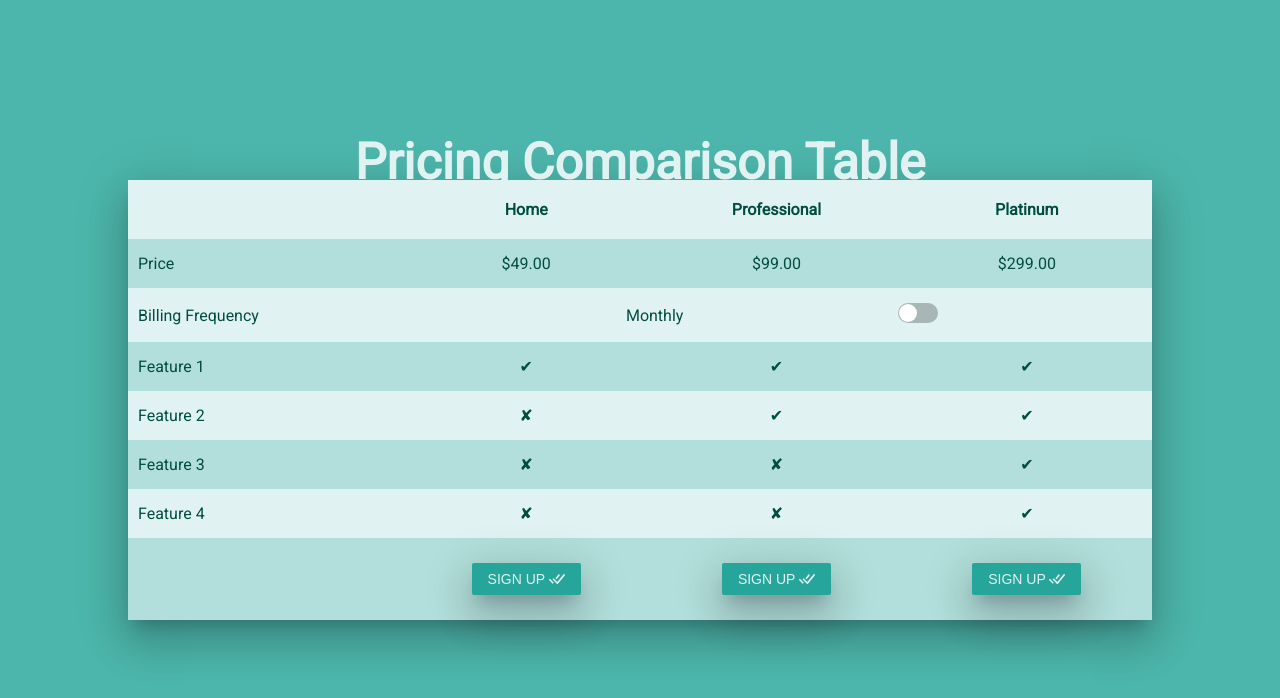
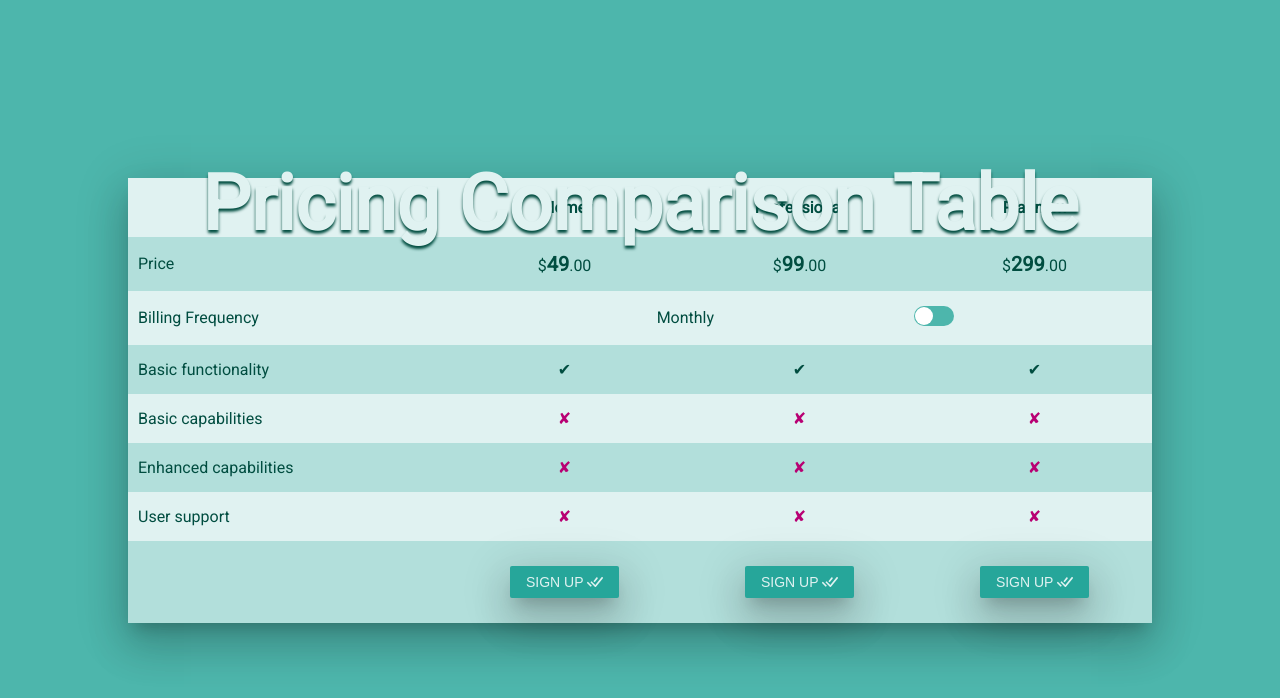
Before and after one commit to imhul/demo-table, a website built with Parcel: page src/index.html in a window 1280 px wide. Built offline with nearby package versions, Linux system fonts and the light colour scheme; files whose address does not match are found by name.

Commit message:
fix: minor fixes. Part 2

```diff
--- a/src/data/data.json
+++ b/src/data/data.json
@@ -5,19 +5,19 @@
     "monthlyPrice": 49,
     "features": [
       {
-        "name": "Feature 1",
+        "name": "Basic functionality",
         "exist": true
       },
       {
-        "name": "Feature 2",
+        "name": "Basic capabilities",
         "exist": false
       },
       {
-        "name": "Feature 3",
+        "name": "Enhanced capabilities",
         "exist": false
       },
       {
-        "name": "Feature 4",
+        "name": "User support",
         "exist": false
       }
     ]
@@ -28,19 +28,19 @@
     "monthlyPrice": 99,
     "features": [
       {
-        "name": "Feature 1",
+        "name": "Basic functionality",
         "exist": true
       },
       {
-        "name": "Feature 2",
+        "name": "Basic capabilities",
         "exist": true
       },
       {
-        "name": "Feature 3",
+        "name": "Enhanced capabilities",
         "exist": false
       },
       {
-        "name": "Feature 4",
+        "name": "User support",
         "exist": false
       }
     ]
@@ -51,19 +51,19 @@
     "monthlyPrice": 299,
     "features": [
       {
-        "name": "Feature 1",
+        "name": "Basic functionality",
         "exist": true
       },
       {
-        "name": "Feature 2",
+        "name": "Basic capabilities",
         "exist": true
       },
       {
-        "name": "Feature 3",
+        "name": "Enhanced capabilities",
         "exist": true
       },
       {
-        "name": "Feature 4",
+        "name": "User support",
         "exist": true
       }
     ]
--- a/src/js/signUp.js
+++ b/src/js/signUp.js
@@ -1,6 +1,6 @@
 const signUp = (planName, period) => {
   console.log(
-    `Signing up for ${String(planName).toUpperCase()} plan` +
+    `Signing up for ${String(planName).toUpperCase()} plan ` +
       `and ${String(period).toUpperCase()} billing frequency!`
   )
   // Code to sign up user for plan
--- a/src/js/table.js
+++ b/src/js/table.js
@@ -8,7 +8,12 @@ const icon = new URL('../assets/svg/double-check-icon.svg', import.meta.url)
 const updateTable = () => {
   period = period === 'monthly' ? 'yearly' : 'monthly'
   const periodCell = document.getElementById('period')
+  const buttons = document.querySelectorAll('.ripple')
   periodCell.innerHTML = period
+
+  buttons.forEach((button) => {
+    button.setAttribute('data-period', period)
+  })
 
   data.forEach((item) => {
     const price = document.getElementById(`price-${item.name}`)
@@ -56,7 +61,7 @@ export const createTable = () => {
       'Price',
       ...data.map(
         (item) =>
-          `$<span id="price-${item.name}">${item.monthlyPrice}</span>.00`
+          `$<span class="number" id="price-${item.name}">${item.monthlyPrice}</span>.00`
       ),
     ],
     [
@@ -68,10 +73,15 @@ export const createTable = () => {
   ]
 
   for (let i = 1; i <= data[0].features.length; i++) {
-    const featureName = `Feature ${i}`
+    const featureName = data[0].features[i - 1].name
+    const isFeatureExists = data[0].features[i - 1].exist
     const featureRow = [
       featureName,
-      ...data.map((item) => (item.features[i - 1].exist ? '✔' : '✘')),
+      ...data.map(
+        () =>
+          `<span class="icon ${isFeatureExists ? 'exists' : ''}">` +
+          `${isFeatureExists ? '✔' : '✘'}</span>`
+      ),
     ]
     rows.push(featureRow)
   }
@@ -82,7 +92,8 @@ export const createTable = () => {
     ...data.map(
       (item) =>
         `<button class="ripple" data-period="${period}" ` +
-        `data-plan="${item.name}">Sign Up <img src="${icon}" width="16" alt="check icon" /></button>`
+        `data-plan="${item.name}">Sign Up <img src="${icon}"` +
+        `width="16" alt="check icon" /></button>`
     ),
   ]
 
--- a/src/scss/common.scss
+++ b/src/scss/common.scss
@@ -32,11 +32,11 @@ main {
   flex-flow: column wrap;
   justify-content: center;
 
-  @media all and (min-width: rem(430)) {
+  @media screen and (min-width: rem(430)) {
     width: 90%;
   }
 
-  @media (min-width: rem(768)) {
+  @media screen and (min-width: rem(768)) {
     width: 80%;
   }
 }
--- a/src/scss/components/btn.scss
+++ b/src/scss/components/btn.scss
@@ -1,22 +1,24 @@
 button {
   border: none;
   border-radius: rem(2);
-  height: rem(32);
-  padding: 0 rem(16);
+  height: rem(26);
+  padding: 0 rem(12);
   text-align: center;
   text-decoration: none;
   text-transform: uppercase;
   cursor: pointer;
-  color: white;
+  color: var(--color-primary);
   background-color: var(--color-btn);
   box-shadow: var(--box-shadow);
   outline: none;
 
-  @include font(rem(14), var(--weight-500), rem(32), var(--color-primary));
+  @include font(rem(12), var(--weight-500), rem(26), var(--color-primary));
 
   &.ripple {
     background-position: center;
-    transition: background 0.8s;
+    transition:
+      background var(--transition-long-time),
+      box-shadow var(--transition-time);
 
     &:focus {
       background-color: var(--color-btn-focus);
@@ -35,4 +37,19 @@ button {
       transition: background 0s;
     }
   }
+
+  img {
+    display: none;
+
+    @media screen and (min-width: rem(768)) {
+      display: inline-block;
+    }
+  }
+
+  @media screen and (min-width: rem(768)) {
+    height: rem(32);
+    padding: 0 rem(16);
+    font-size: rem(14);
+    line-height: rem(32);
+  }
 }
--- a/src/scss/components/header.scss
+++ b/src/scss/components/header.scss
@@ -6,7 +6,17 @@ header {
   padding-top: rem(100);
 
   h1 {
-    @include font(rem(50), var(--weight-700), rem(56), var(--color-primary));
     text-align: center;
+    text-shadow: var(--text-shadow);
+
+    @include font(2vw, var(--weight-700), 1.4, var(--color-primary));
+
+    @media screen and (min-width: rem(430)) {
+      font-size: 4vw;
+    }
+
+    @media screen and (min-width: rem(768)) {
+      font-size: 6vw;
+    }
   }
 }
--- a/src/scss/components/switch.scss
+++ b/src/scss/components/switch.scss
@@ -35,7 +35,7 @@
     display: inline-block;
     width: rem(40);
     height: rem(20);
-    background-color: var(--color-shadow-4);
+    background-color: var(--color-bg);
     border-radius: rem(20);
     transition: all var(--transition-time);
   }
@@ -46,7 +46,7 @@
     width: rem(18);
     height: rem(18);
     border-radius: 50%;
-    background-color: white;
+    background-color: var(--color-white);
     top: rem(1);
     left: rem(1);
     transition: all var(--transition-time);
@@ -57,7 +57,7 @@
   }
 
   .checkbox:checked + .switch {
-    background-color: var(--color-bg);
+    background-color: var(--color-btn-focus);
   }
 
   .checkbox {
--- a/src/scss/components/table.scss
+++ b/src/scss/components/table.scss
@@ -40,6 +40,14 @@
 
             td {
               color: var(--color-primary);
+
+              .number {
+                color: var(--color-primary);
+              }
+
+              .icon:not(.exists) {
+                color: var(--color-primary);
+              }
             }
           }
         }
@@ -75,6 +83,25 @@
               margin: 0 rem(10);
             }
           }
+
+          .icon:not(.exists) {
+            color: var(--color-danger);
+
+            &:hover {
+              color: var(--color-primary);
+            }
+          }
+
+          .number {
+            transition: color var(--transition-long-time) var(--timing-fn);
+
+            @include font(
+              rem(20),
+              var(--weight-700),
+              normal,
+              var(--color-text)
+            );
+          }
         }
       }
     }
--- a/src/scss/variables.scss
+++ b/src/scss/variables.scss
@@ -14,10 +14,10 @@
   --color-btn: #26a69a;
   --color-btn-hover: #2bbbad;
   --color-btn-focus: #1d7d74;
+  --color-danger: #b80073;
   --color-shadow-1: rgba(0, 0, 0, 0.2);
   --color-shadow-2: rgba(0, 0, 0, 0.12);
   --color-shadow-3: rgba(0, 0, 0, 0.14);
-  --color-shadow-4: rgba(0, 0, 0, 0.25);
 
   // font-weight
   --weight-100: 100;
@@ -39,6 +39,7 @@
   --timing-fn: cubic-bezier(0.175, 0.885, 0.32, 1.275);
 
   // FX
+  --text-shadow: 0 3px 3px var(--color-text);
   --box-shadow: 0 24px 38px 3px var(--color-shadow-3),
     0 9px 46px 8px var(--color-shadow-2), 0 11px 15px -7px var(--color-shadow-1);
   --box-shadow-2: 0 3px 3px 0 var(--color-shadow-3),
```
Also changed, not shown: src/js/modal.js (added).
